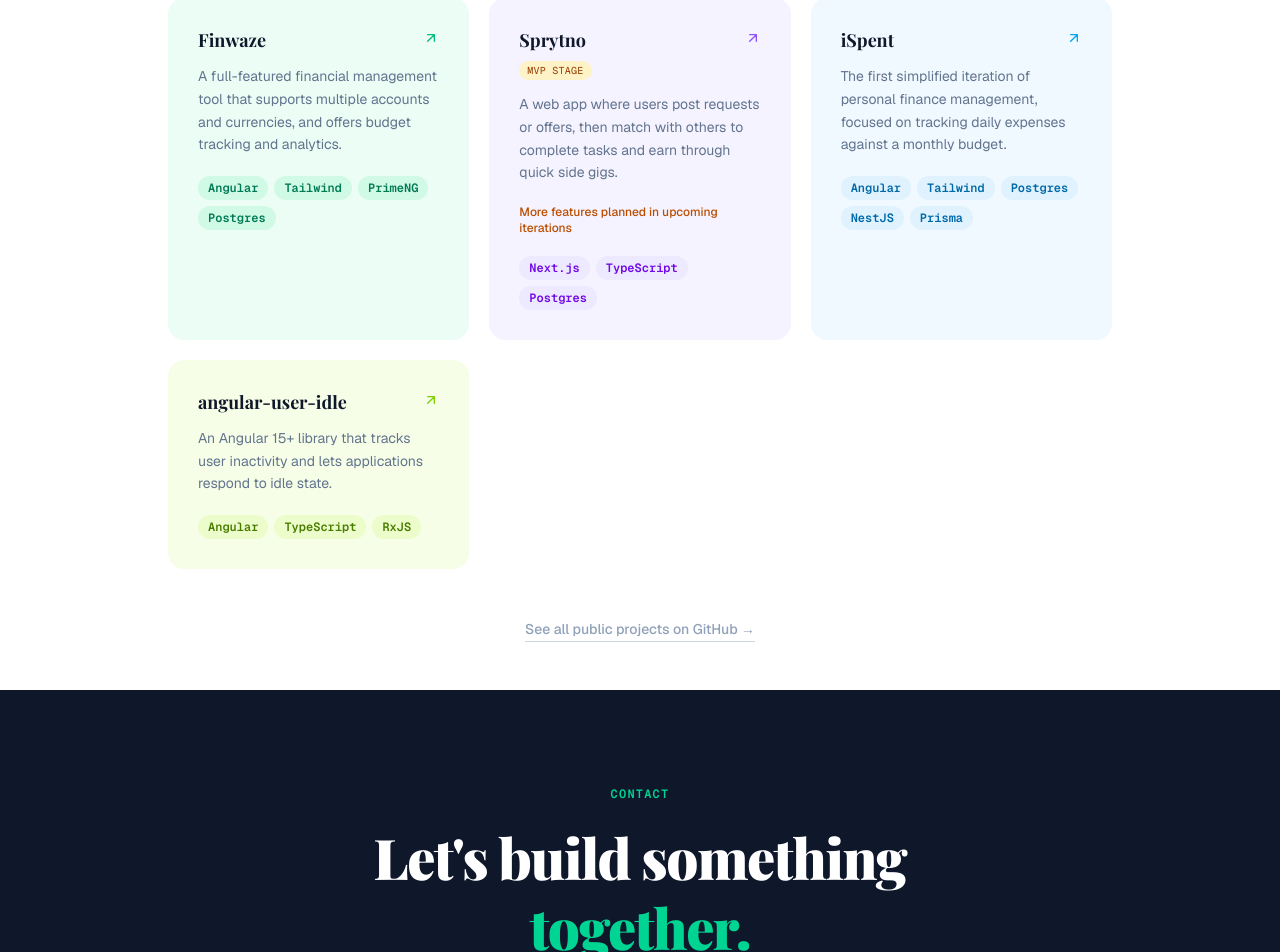
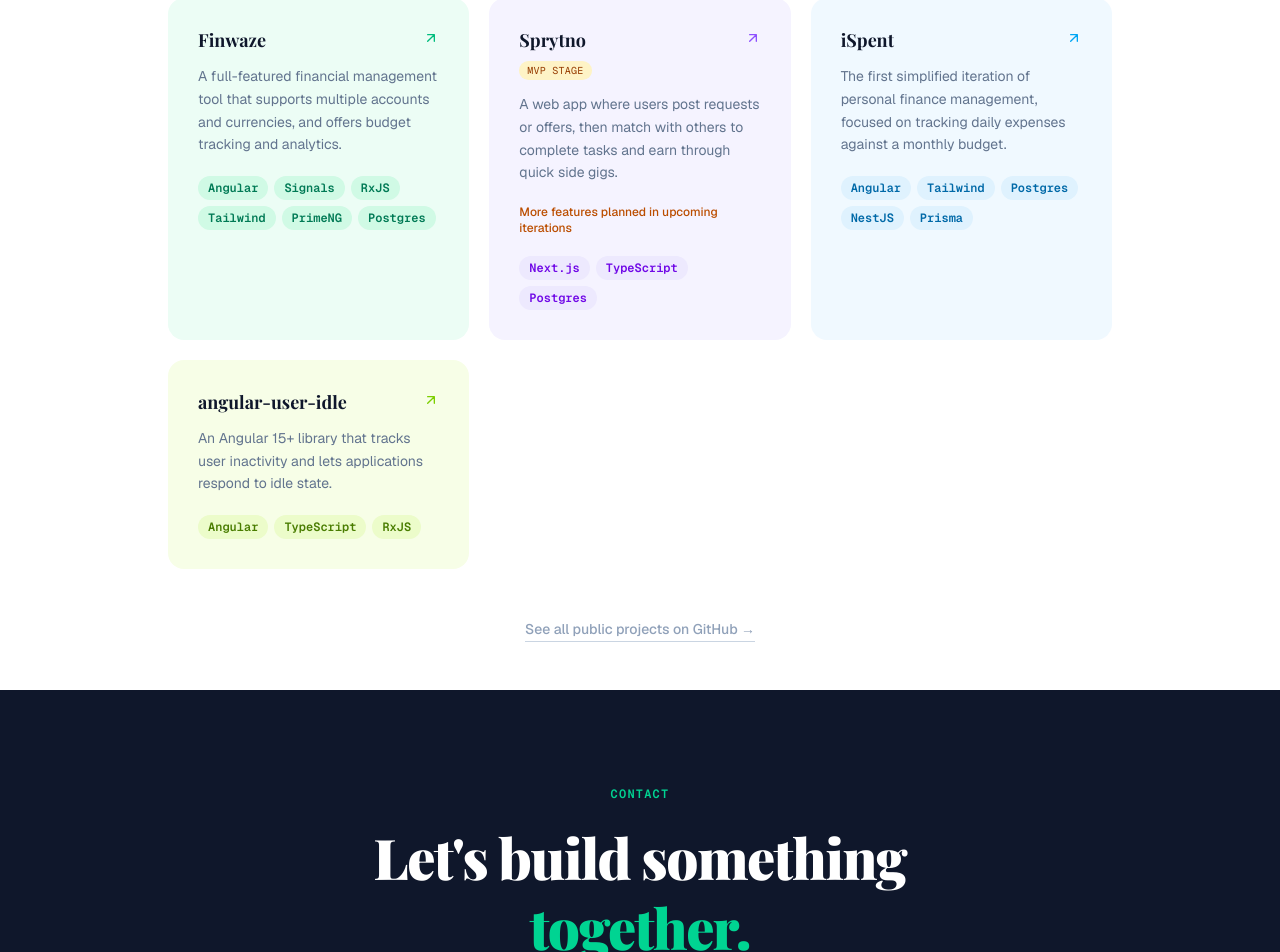
Before and after one commit to rednez/yefimenko-portfolio, a Next.js app: page / in a window 1280 px wide. Shown: the part 1451-2403 px from the top of the page. Built offline with nearby package versions, Linux system fonts and the light colour scheme; a web font is replaced by a local one.

Commit message:
feat: update project tags for Finwaze to include Signals and RxJS

```diff
--- a/src/app/data/projects.ts
+++ b/src/app/data/projects.ts
@@ -5,7 +5,7 @@ export const projects: Project[] = [
     title: 'Finwaze',
     description:
       'A full-featured financial management tool that supports multiple accounts and currencies, and offers budget tracking and analytics.',
-    tags: ['Angular', 'Tailwind', 'PrimeNG', 'Postgres'],
+    tags: ['Angular', 'Signals', 'RxJS', 'Tailwind', 'PrimeNG', 'Postgres'],
     link: 'https://finwaze.app',
     bg: 'bg-emerald-50 dark:bg-emerald-950/40',
     border: 'hover:border-emerald-400',
```
